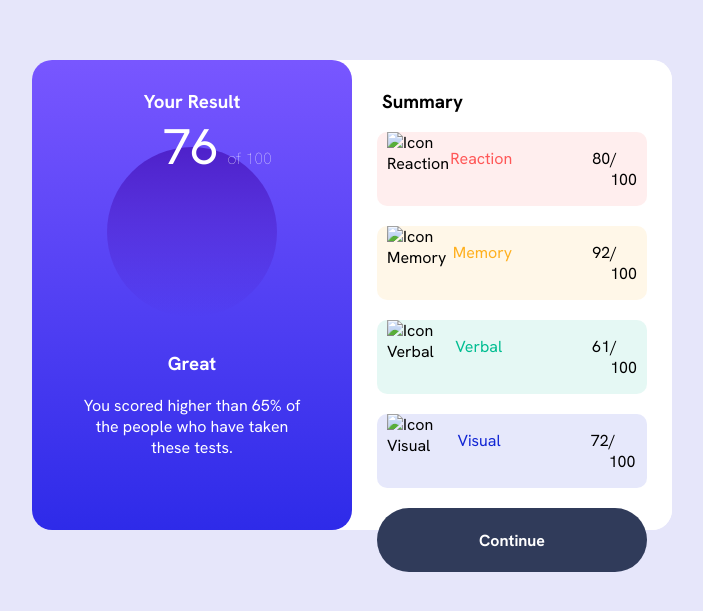
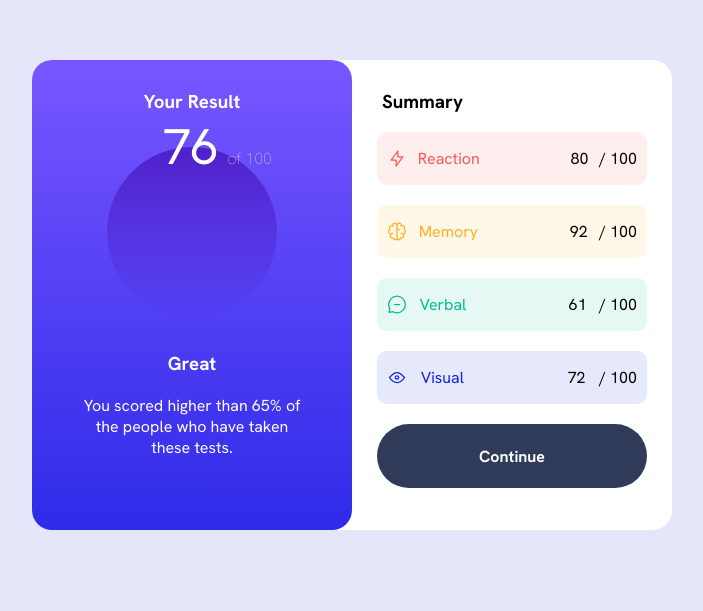
Before and after one commit to nataliab94/results-summary-component, a plain HTML site: page index.html in a window 1280 px wide. Shown: the part 113-724 px from the top of the page, without its empty margins (288-991 px from the left). Drawn offline with Linux system fonts and the light colour scheme.

Commit message:
Update index.html

```diff
--- a/index.html
+++ b/index.html
@@ -40,26 +40,26 @@
 <div class="container2">
   <div class="summary-header"><h3>Summary</h3></div>
   <div class="reaction">
-  <img src="./assets/images/icon-reaction.svg"alt="Icon Reaction"/>
+  <img src="./icon-reaction.svg"alt="Icon Reaction"/>
   <p id="reaction-p">Reaction</p>
   <p  id="score">80</p>
   <p  id="max-score">/ 100</p>
 </div>
 <div class="memory">
-  <img src="./assets/images/icon-memory.svg"alt="Icon Memory"/>
+  <img src="./icon-memory.svg"alt="Icon Memory"/>
   <p id="memory-p">Memory</p>
   <p id="score">92 </p>
   <p id="max-score">/ 100</p>
 </div>
 
   <div class="verbal">
-    <img src="./assets/images/icon-verbal.svg"alt="Icon Verbal"/>
+    <img src="./icon-verbal.svg"alt="Icon Verbal"/>
   <p id="verbal-p">Verbal</p>
   <p id="score">61 </p>
   <p id="max-score">/ 100</p>
 </div>
   <div class="visual">
-    <img src="./assets/images/icon-visual.svg"alt="Icon Visual"/>
+    <img src="./icon-visual.svg"alt="Icon Visual"/>
   <p id="visual-p">Visual</p>
  <p id="score"> 72 </p>
  <p id="max-score">/ 100</p>
```
